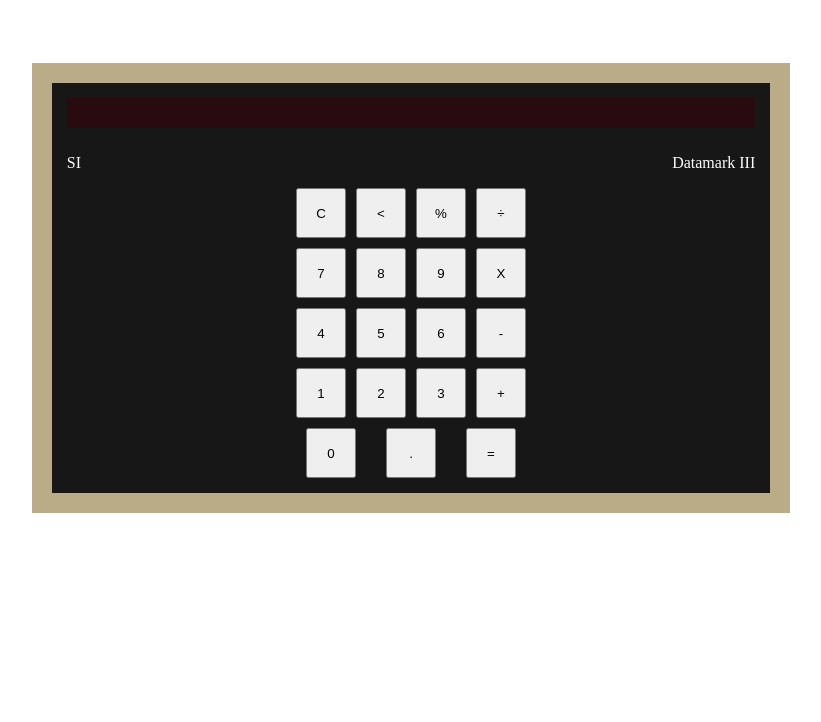
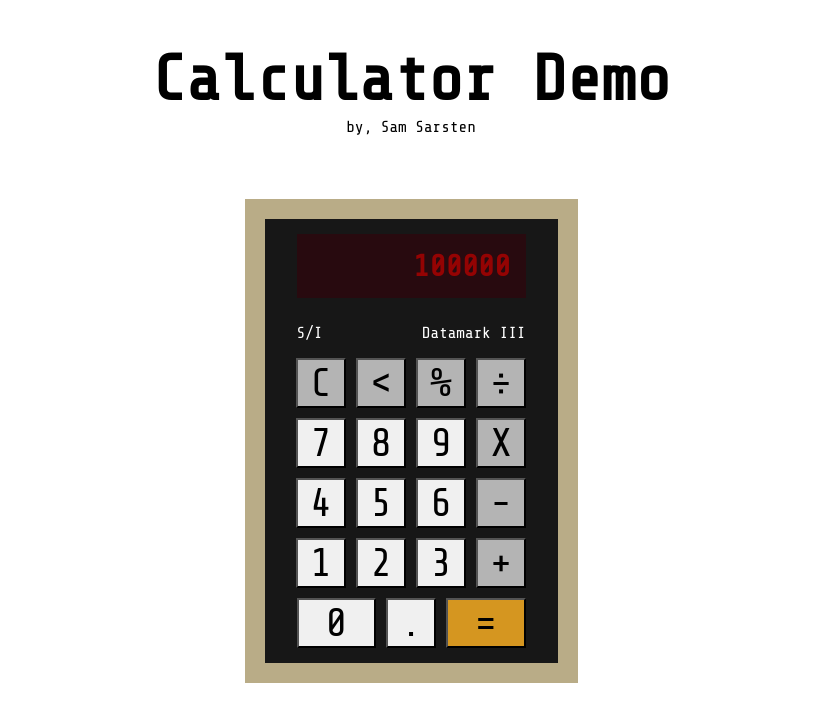
Before and after one commit to SAMulation/datamath-iii, a plain HTML site: page index.html in a window 1280 px wide. Shown: the whole page, without its empty margins (229-1050 px from the left). Drawn offline with nearby package versions, Linux system fonts and the light colour scheme.

Commit message:
Graphic changes done

```diff
--- a/index.html
+++ b/index.html
@@ -5,45 +5,49 @@
     <meta http-equiv="X-UA-Compatible" content="IE=edge">
     <meta name="viewport" content="width=device-width, initial-scale=1.0">
     <title>Datamath III</title>
+    <link rel="stylesheet"
+    href="https://fonts.googleapis.com/css2?family=Share+Tech+Mono">
     <link rel="stylesheet" href="styles.css">
 </head>
 <body>
+    <h1>Calculator Demo</h1>
+    <p class="subhead">by, Sam Sarsten</p>
     <div class="base">
         <div class="pad">
-            <div class="screen"></div>
+            <div class="screen">100000</div>
             <div class="logo">
-                <p>SI</p>
+                <p>S/I</p>
                 <P>Datamark III</P>
             </div>
             <div class="buttonArea">
                 <div class="row4">
-                    <button data-btn="C">C</button>
-                    <button data-btn="B">&lt;</button>
-                    <button data-btn="%">%</button>
-                    <button data-btn="/">÷</button>
+                    <button class="grey" data-btn="C">C</button>
+                    <button class="grey" data-btn="B">&lt;</button>
+                    <button class="grey" data-btn="%">%</button>
+                    <button class="grey" data-btn="/">÷</button>
                 </div>
                 <div class="row4">
                     <button data-btn="7">7</button>
                     <button data-btn="8">8</button>
                     <button data-btn="9">9</button>
-                    <button data-btn="*">X</button>
+                    <button class="grey" data-btn="*">X</button>
                 </div>
                 <div class="row4">
                     <button data-btn="4">4</button>
                     <button data-btn="5">5</button>
                     <button data-btn="6">6</button>
-                    <button data-btn="-">-</button>
+                    <button class="grey" data-btn="-">-</button>
                 </div>
                 <div class="row4">
                     <button data-btn="1">1</button>
                     <button data-btn="2">2</button>
                     <button data-btn="3">3</button>
-                    <button data-btn="+">+</button>
+                    <button class="grey" data-btn="+">+</button>
                 </div>
                 <div class="row3">
-                    <button data-btn="0">0</button>
-                    <button data-btn=".">.</button>
-                    <button data-btn="=">=</button>
+                    <button class="flexTwo" data-btn="0">0</button>
+                    <button class="flexOne" data-btn=".">.</button>
+                    <button class="flexTwo orange" data-btn="=">=</button>
                 </div>
             </div>
         </div>
--- a/styles.css
+++ b/styles.css
@@ -2,10 +2,32 @@
     border: 1px solid red;
 } */
 
+* {
+    box-sizing: border-box;
+    font-family: 'Share Tech Mono', sans-serif;
+}
+
+.body {
+    display: flex;
+    justify-content: center;
+}
+
+h1 {
+    font-size: 4em;
+    font-weight: bold;
+    text-align: center;
+}
+
+p.subhead {
+    margin-top: -40px;
+    text-align: center;
+}
+
 .base {
     background-color: rgb(185, 172, 135);
-    margin: 5% 20%;
+    margin: 5% auto;
     padding: 15px;
+    width: 333px;
 }
 
 .pad {
@@ -16,14 +38,19 @@
 
 .screen {
     background-color: rgb(40, 10, 15);
-    margin-bottom: 10px;
+    margin: auto 17px 10px 17px;
     padding: 15px;
+    font-size: 30px;
+    font-weight: bold;
+    color: rgb(148, 3, 3);
+    text-align: right;
 }
 
 .logo {
     display: flex;
     justify-content: space-between;
     color: white;
+    margin: auto 17px;
 }
 
 .row4 {
@@ -36,10 +63,42 @@
 .row3 {
     display: flex;
     justify-content: center;
-    gap: 30px;
+    gap: 10px;
+    margin: auto 17px;
 }
 
 button {
+    font-family: 'Share Tech Mono', sans-serif;
     min-width: 50px;
     height: 50px;
+    font-size: 40px;
+    background-color: rgb(240, 240, 240);
 }
+
+button:hover {
+    background-color: white;
+}
+
+button.grey:hover {
+    background-color: rgb(223, 223, 223);
+}
+
+button.orange:hover {
+    background-color: rgb(236, 198, 126);
+}
+
+.flexOne {
+    flex: 1;
+}
+
+.flexTwo {
+    flex: 2;
+}
+
+.grey {
+    background-color: rgb(180, 180, 180);
+}
+
+.orange {
+    background-color: rgb(213, 150, 32);
+}
```
